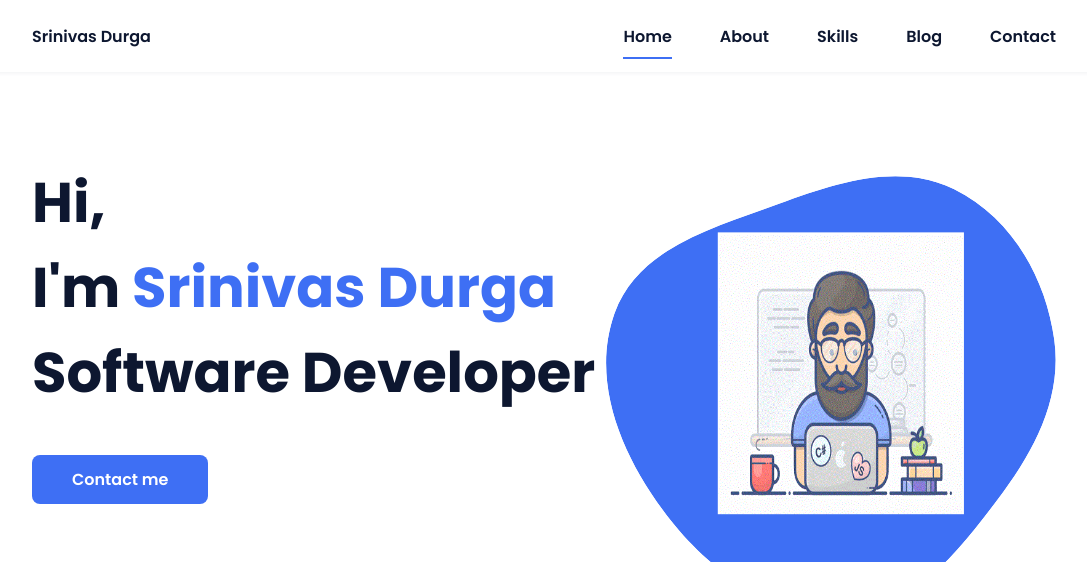
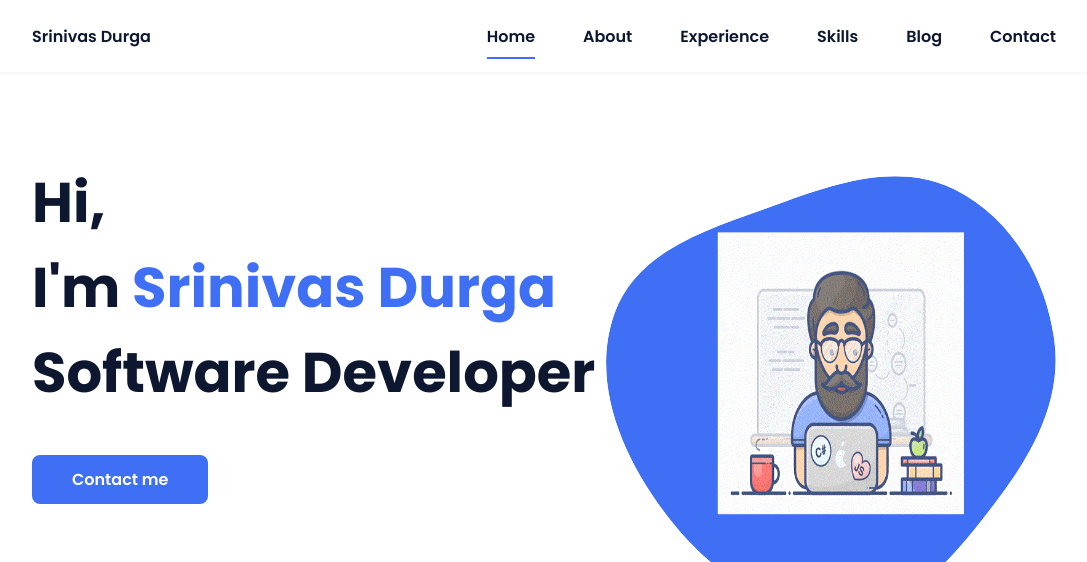
Before and after one commit to srinivasdurga320/Portfolio, a plain HTML site: page index.html in a window 1280 px wide. Shown: the top 562 px of the page, without its empty margins (96-1183 px from the left). Drawn offline with nearby package versions, Linux system fonts and the light colour scheme.

Commit message:
Update index.html

```diff
--- a/index.html
+++ b/index.html
@@ -23,8 +23,8 @@
                     <ul class="nav__list">
                         <li class="nav__item"><a href="#home" class="nav__link active">Home</a></li>
                         <li class="nav__item"><a href="#about" class="nav__link">About</a></li>
+                        <li class="nav__item"><a href="#Experience" class="nav__link">Experience</a></li>
                         <li class="nav__item"><a href="#skills" class="nav__link">Skills</a></li>
-<!--                        <li class="nav__item"><a href="#work" class="nav__link">Portfolio</a></li>-->
                         <li class="nav__item"><a href="#blog" class="nav__link">Blog</a></li>
                         <li class="nav__item"><a href="#contact" class="nav__link">Contact</a></li>
                     </ul>
@@ -84,7 +84,7 @@
                         </section>
 
                          <!--===== Internships =====-->
-                        <section class="about section " id="about">
+                        <section class="about section " id="Experience">
                             <h2 class="section-title">Experience</h2>
 
                             <div class="about__container bd-grid">
```
